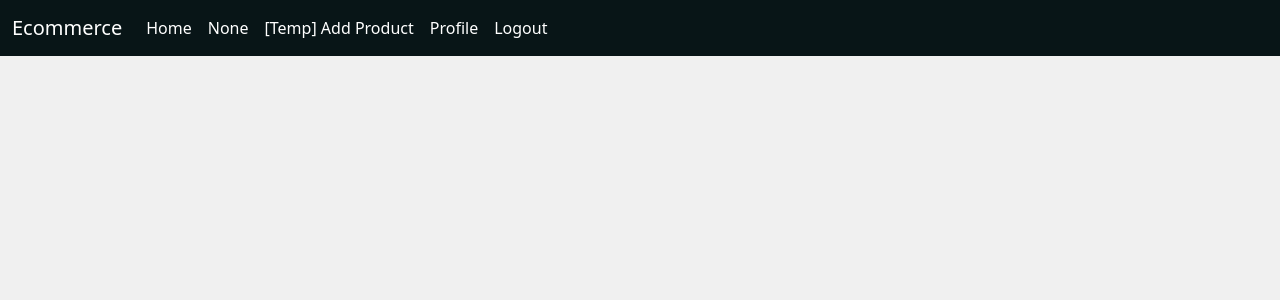
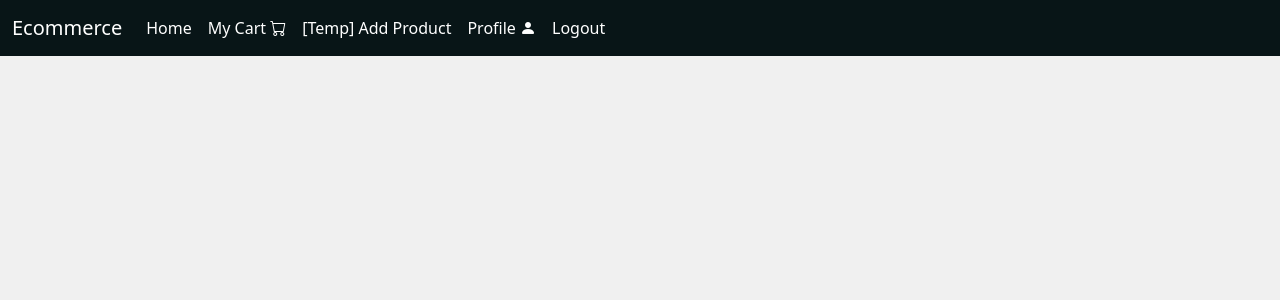
Before and after one commit to 04rjka/django-ecommerce, a Django app: page /home/ in a window 1280 px wide. Shown: the top 300 px of the page. Run offline with Django 5.2, Linux system fonts and the light colour scheme; data that the repository does not hold is empty.

Commit message:
Add icons to navbar.Add to cart button on home page.

```diff
--- a/ecommerce/core/templates/core/home.html
+++ b/ecommerce/core/templates/core/home.html
@@ -14,6 +14,7 @@
                     <h5 class="card-title">{{product.name}}</h5>
                     <p class="card-text">Rs : {{product.price}}</p>
                     <a href="{% url 'product_page' product.pk %}" class="btn btn-primary">View</a>
+                    <a href="{% url 'product_page' product.pk %}" class="btn btn-primary"><i class="bi bi-bag-plus-fill"></i></a>
                 </div>
                 </div>
             </div>
--- a/ecommerce/templates/base.html
+++ b/ecommerce/templates/base.html
@@ -6,6 +6,7 @@
     <meta name="viewport" content="width=device-width, initial-scale=1.0">
     <title>{% block title %}{% endblock %}</title>
     <link href="https://cdn.jsdelivr.net/npm/bootstrap@5.3.8/dist/css/bootstrap.min.css" rel="stylesheet" integrity="sha384-sRIl4kxILFvY47J16cr9ZwB07vP4J8+LH7qKQnuqkuIAvNWLzeN8tE5YBujZqJLB" crossorigin="anonymous">
+    <link rel="stylesheet" href="https://cdn.jsdelivr.net/npm/bootstrap-icons@1.13.1/font/bootstrap-icons.min.css">
     <link rel="stylesheet" href="{% static 'css/style.css' %}">
 </head>
 <body class="m-0 body-main">
--- a/ecommerce/templates/navbar.html
+++ b/ecommerce/templates/navbar.html
@@ -7,9 +7,9 @@
     <div class="collapse navbar-collapse" id="navbarNavAltMarkup">
       <div class="navbar-nav">
         <a class="nav-link" aria-current="page" href="{% url 'home' %}">Home</a>
-        <a class="nav-link" href="{% url 'home' %}">None</a>
+        <a class="nav-link" href="{% url 'home' %}">My Cart <i class="bi bi-cart"></i></a>
         <a class="nav-link" href="{% url 'add_product' %}">[Temp] Add Product</a>
-        <a class="nav-link" href="{% url 'home' %}">Profile</a>
+        <a class="nav-link" href="{% url 'home' %}">Profile <i class="bi bi-person-fill"></i></a>
         <a class="nav-link" href="{% url 'customer_logout' %}">Logout</a>
       </div>
     </div>
```
